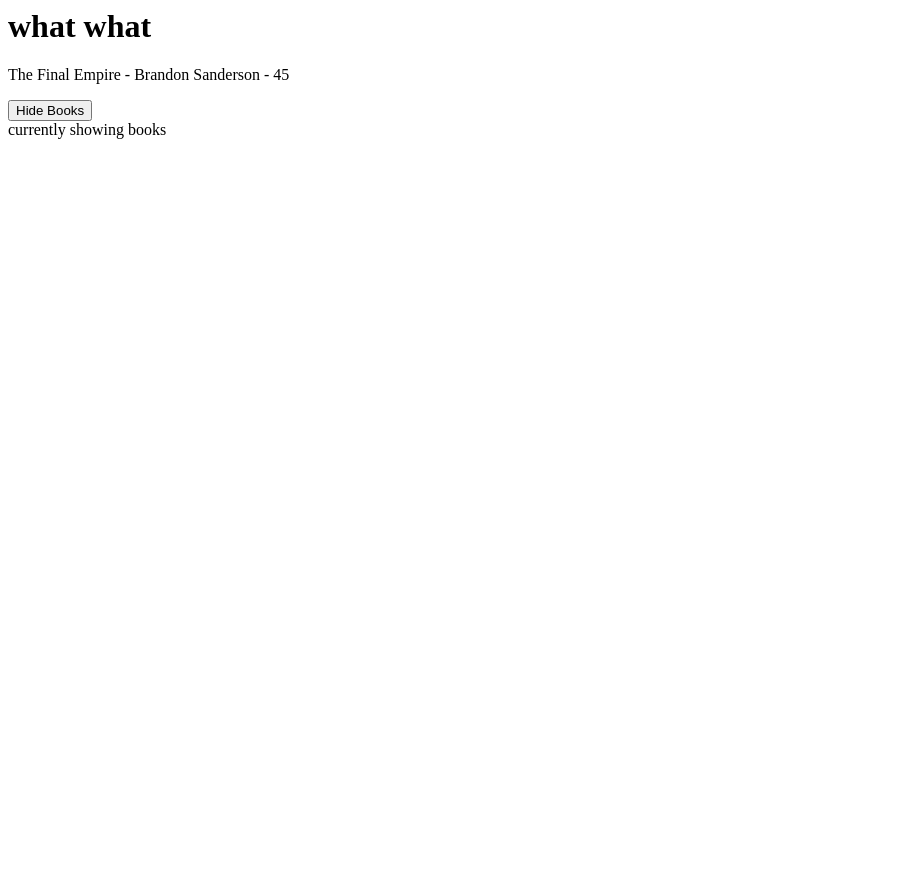
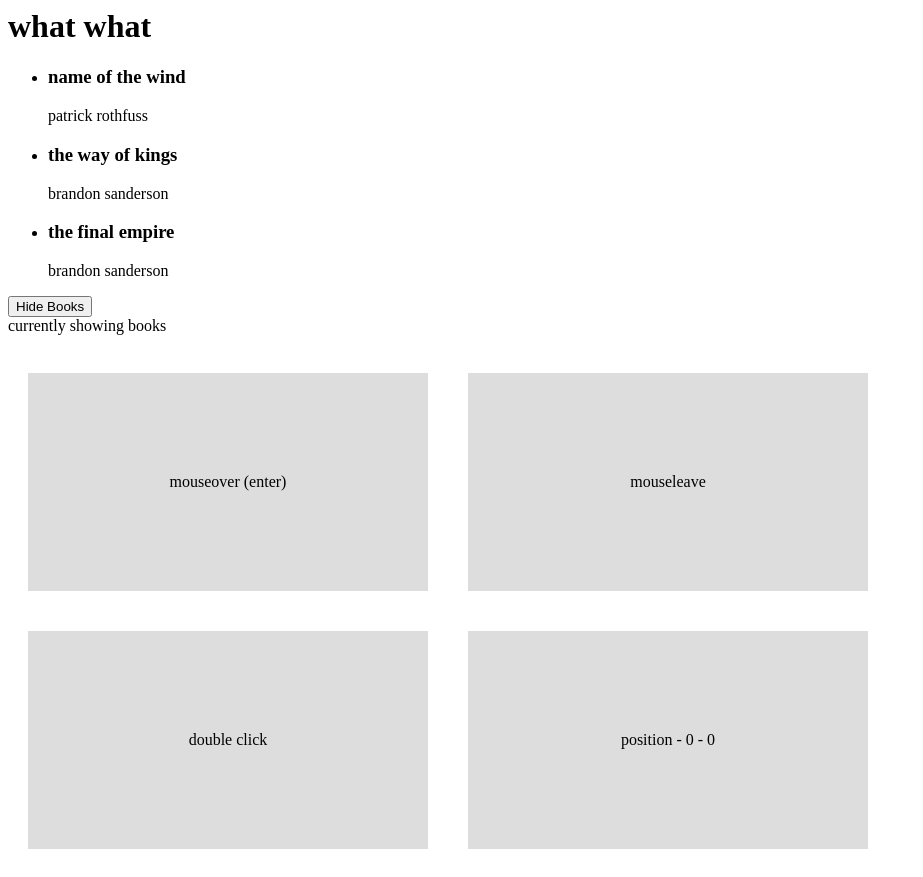
Before and after one commit to perc85/Vue, a plain HTML site: page index.html in a window 1280 px wide. Shown: the whole page, without its empty margins (0-923 px from the left). Before the commit the page ends 800 px from the top, so only its background shows below. Drawn offline with nearby package versions, Linux system fonts and the light colour scheme.

Commit message:
modified existing files with more practice lines of code

```diff
--- a/app.js
+++ b/app.js
@@ -2,14 +2,28 @@ const app = Vue.createApp({
     data(){
         return {
             showBooks: true,
-            title: 'The Final Empire',
-            author: 'Brandon Sanderson',
-            age: 45
+            books: [
+                {title: 'name of the wind', author: 'patrick rothfuss'},
+                {title: 'the way of kings', author: 'brandon sanderson'},
+                {title: 'the final empire', author: 'brandon sanderson'},
+            ],
+            x: 0,
+            y: 0
         }
     },
     methods: {
         toggleShowBooks(){
-            this.showBooks = !this.showBooks
+            this.showBooks = !this.showBooks;
+        },
+        handleEvent(e, dataa){
+            console.log(e, e.type);
+            if(dataa){
+                console.log(dataa);
+            }
+        },
+        handleMouseMove(e){
+            this.x = e.offsetX
+            this.y = e.offsetY
         }
     }
 });
--- a/index.html
+++ b/index.html
@@ -4,13 +4,28 @@
     <meta name="viewport" content="width=device-width, initial-scale=1.0">
     <title>Document</title>
     <script src="https://unpkg.com/vue@3/dist/vue.global.js"></script>
+    <style>
+        .box{
+            padding: 100px 0;
+            width: 400px;
+            text-align: center;
+            background: #ddd;
+            margin: 20px;
+            display: inline-block;
+        }
+    </style>
 </head>
 <body>
     <h1>what what</h1>
 
     <div id="app">
         <div v-if="showBooks">
-            <p>{{ title }} - {{ author }} - {{ age }}</p>
+            <ul>
+                <li v-for="book in books">
+                    <h3>{{ book.title}}</h3>
+                    <p>{{ book.author }}</p>
+                </li>
+            </ul>
         </div>
 
         <button @click="toggleShowBooks">
@@ -23,8 +38,10 @@
 
         <br>
 
-        <div class="box"></div>
-
+        <div class="box" @mouseover="handleEvent($event, 'another1')">mouseover (enter)</div>
+        <div class="box" @mouseleave="handleEvent">mouseleave</div>
+        <div class="box" @dblclick="handleEvent">double click</div>
+        <div class="box" @mousemove="handleMouseMove">position - {{ x }} - {{ y }}</div>
 
     </div>
 
```
